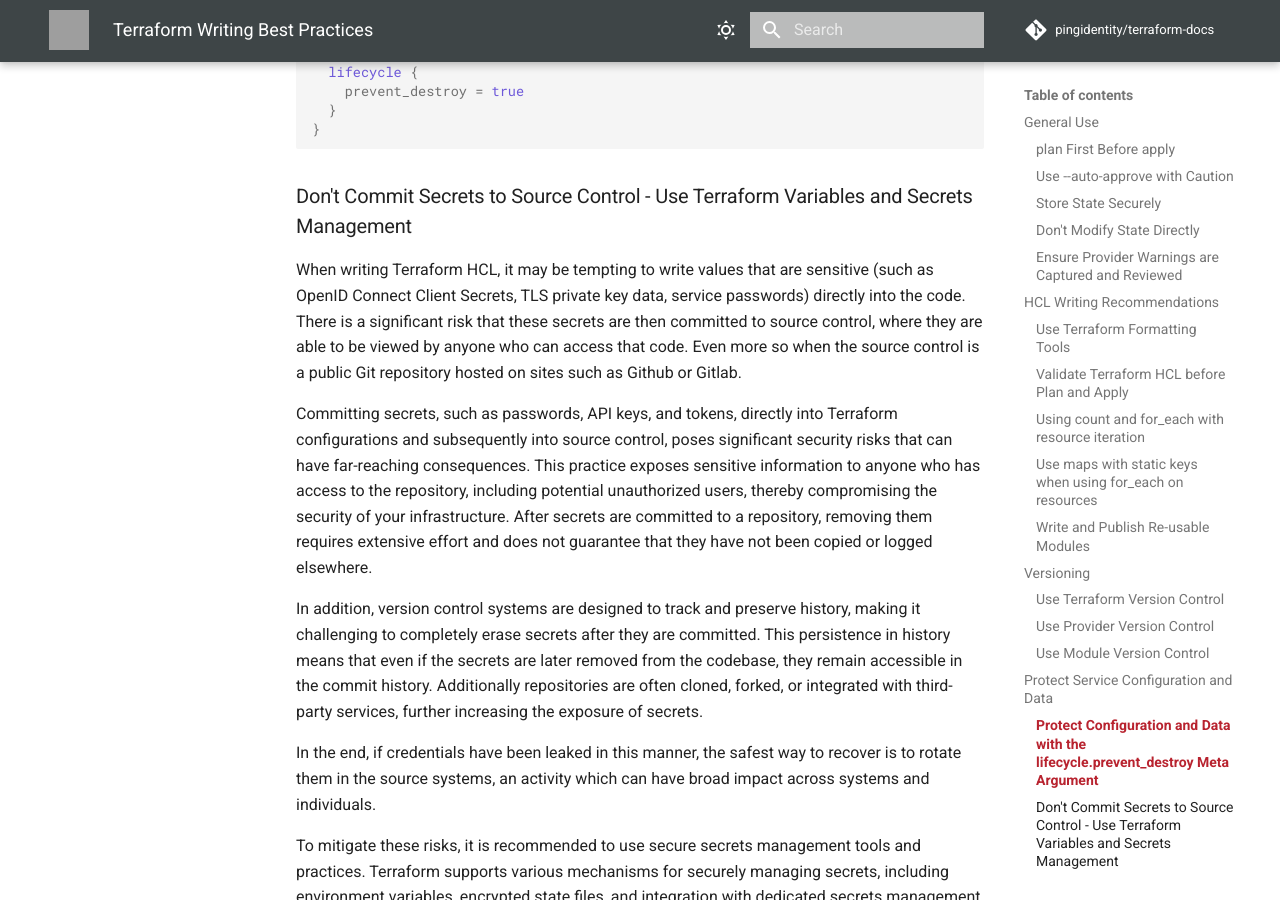
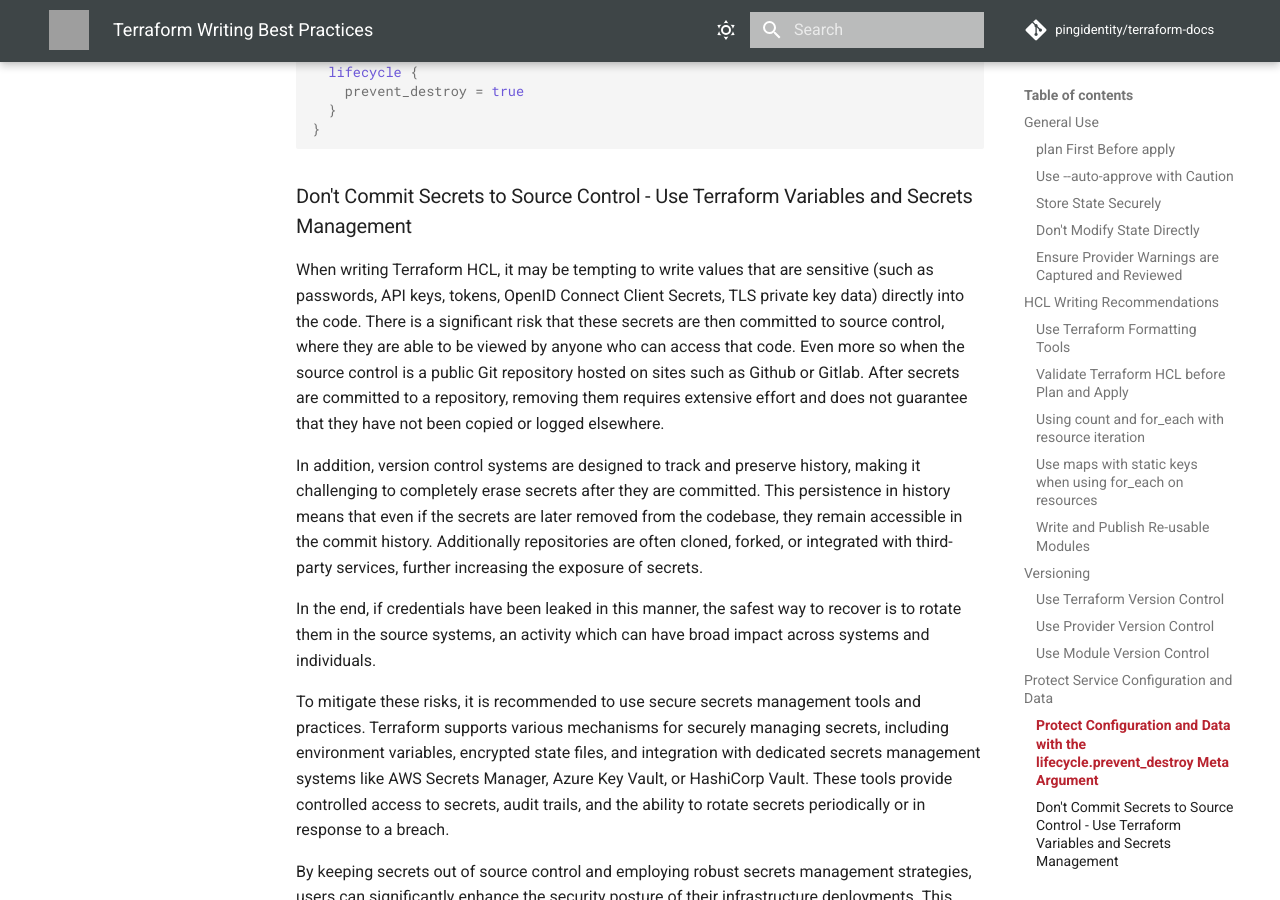
Before and after one commit to pingidentity/terraform-docs, an MkDocs documentation site: the page built from docs/best-practices/index.md, in a window 1280 px wide and 900 px high, scrolled down 11478 px. Built offline with MkDocs 1.6.1 and Material for MkDocs 9.7.7, drawn with Linux system fonts in a browser that asks for light colours; comment, search, counter and statistics services are not loaded; grey boxes are pictures that could not be loaded.

Commit message:
changes following review

```diff
--- a/docs/best-practices/index.md
+++ b/docs/best-practices/index.md
@@ -377,9 +377,7 @@ resource "pingone_schema_attribute" "my_attribute" {
 
 ### Don't Commit Secrets to Source Control - Use Terraform Variables and Secrets Management
 
-When writing Terraform HCL, it may be tempting to write values that are sensitive (such as OpenID Connect Client Secrets, TLS private key data, service passwords) directly into the code.  There is a significant risk that these secrets are then committed to source control, where they are able to be viewed by anyone who can access that code.  Even more so when the source control is a public Git repository hosted on sites such as Github or Gitlab.
-
-Committing secrets, such as passwords, API keys, and tokens, directly into Terraform configurations and subsequently into source control, poses significant security risks that can have far-reaching consequences. This practice exposes sensitive information to anyone who has access to the repository, including potential unauthorized users, thereby compromising the security of your infrastructure. After secrets are committed to a repository, removing them requires extensive effort and does not guarantee that they have not been copied or logged elsewhere.
+When writing Terraform HCL, it may be tempting to write values that are sensitive (such as passwords, API keys, tokens, OpenID Connect Client Secrets, TLS private key data) directly into the code.  There is a significant risk that these secrets are then committed to source control, where they are able to be viewed by anyone who can access that code.  Even more so when the source control is a public Git repository hosted on sites such as Github or Gitlab.  After secrets are committed to a repository, removing them requires extensive effort and does not guarantee that they have not been copied or logged elsewhere.
 
 In addition, version control systems are designed to track and preserve history, making it challenging to completely erase secrets after they are committed. This persistence in history means that even if the secrets are later removed from the codebase, they remain accessible in the commit history. Additionally repositories are often cloned, forked, or integrated with third-party services, further increasing the exposure of secrets.
 
```
